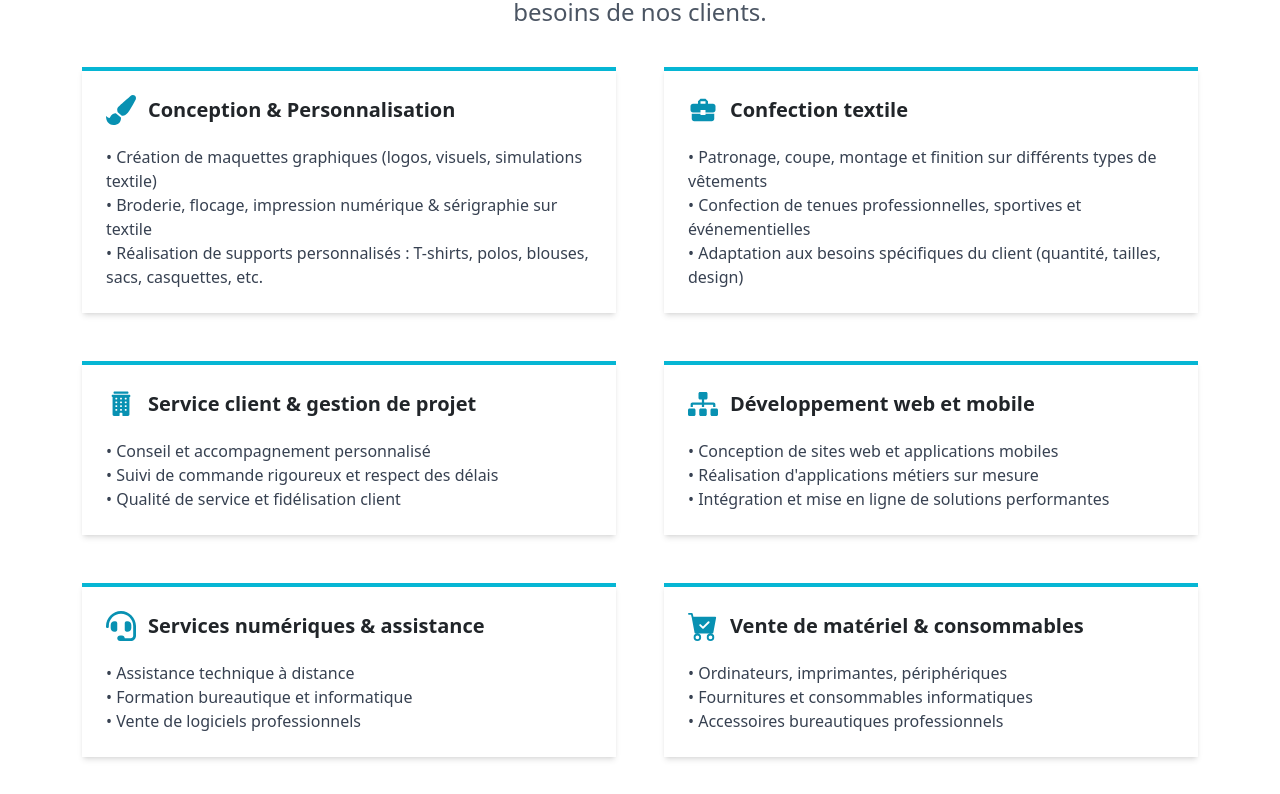
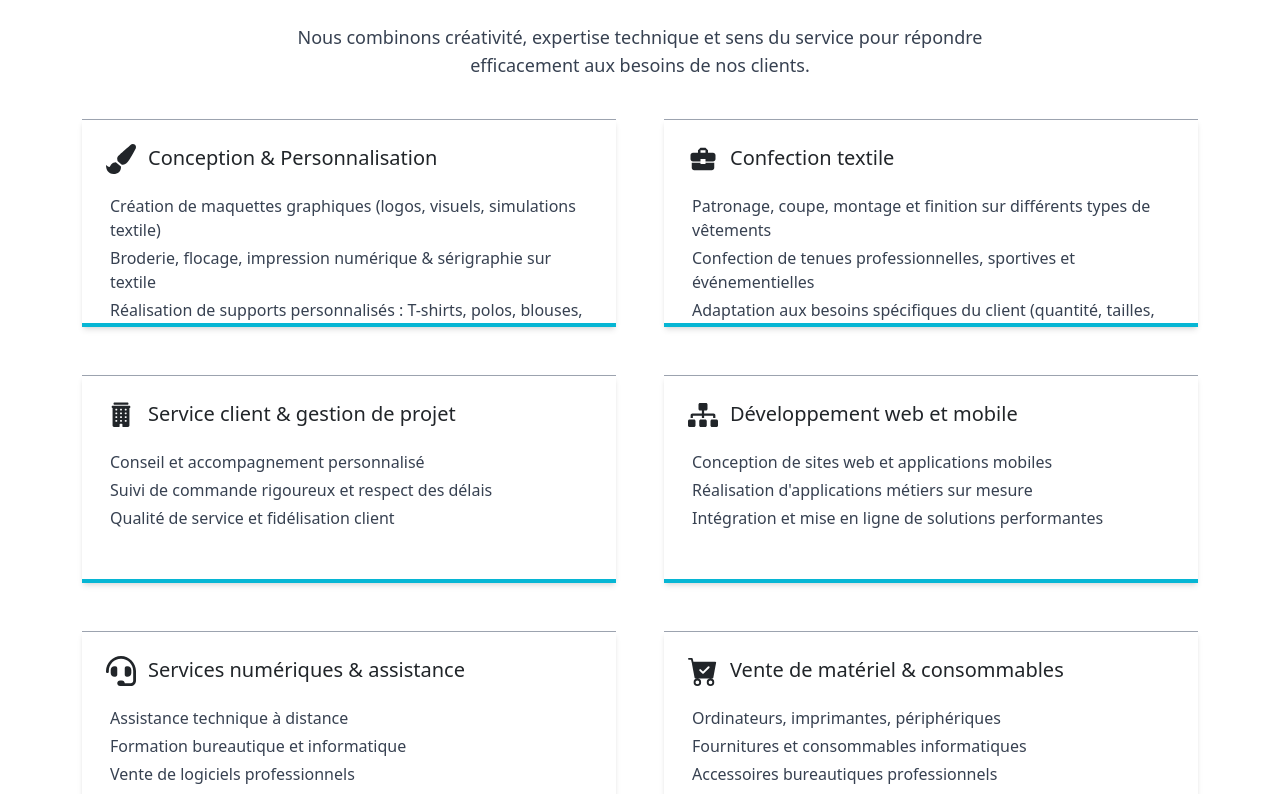
Before and after one commit to kekevounet/Stand-Art-Porfolio, a React (Create React App) app: page / in a window 1280 px wide. Shown: the part 7966-8760 px from the top of the page. Built offline with nearby package versions, Linux system fonts and the light colour scheme.

Commit message:
ajout e sweet alert

```diff
--- a/package.json
+++ b/package.json
@@ -18,6 +18,7 @@
     "react-router-dom": "^7.5.2",
     "react-scripts": "5.0.1",
     "react-scroll-parallax": "^3.4.5",
+    "sweetalert2": "^11.22.2",
     "testing-library": "^0.0.2",
     "web-vitals": "^2.1.4"
   },
--- a/src/Layouts/Pages/Compétences.jsx
+++ b/src/Layouts/Pages/Compétences.jsx
@@ -1,77 +1,89 @@
 import { IoIosBusiness } from "react-icons/io";
-import {  MdBusinessCenter } from "react-icons/md";
-import { FaHeadset, FaPaintBrush } from "react-icons/fa";
-import { FaSitemap } from "react-icons/fa";
+import { MdBusinessCenter } from "react-icons/md";
+import { FaHeadset, FaPaintBrush, FaSitemap } from "react-icons/fa";
 import { BsCartCheckFill } from "react-icons/bs";
 
 export default function Competences() {
   const items = [
     {
       titre: 'Conception & Personnalisation',
-      texte: `• Création de maquettes graphiques (logos, visuels, simulations textile)
-• Broderie, flocage, impression numérique & sérigraphie sur textile
-• Réalisation de supports personnalisés : T-shirts, polos, blouses, sacs, casquettes, etc.`,
+      texte: [
+        "Création de maquettes graphiques (logos, visuels, simulations textile)",
+        "Broderie, flocage, impression numérique & sérigraphie sur textile",
+        "Réalisation de supports personnalisés : T-shirts, polos, blouses, sacs, casquettes, etc."
+      ],
       icon: <FaPaintBrush />
     },
     {
       titre: 'Confection textile',
-      texte: `• Patronage, coupe, montage et finition sur différents types de vêtements
-• Confection de tenues professionnelles, sportives et événementielles
-• Adaptation aux besoins spécifiques du client (quantité, tailles, design)`,
+      texte: [
+        "Patronage, coupe, montage et finition sur différents types de vêtements",
+        "Confection de tenues professionnelles, sportives et événementielles",
+        "Adaptation aux besoins spécifiques du client (quantité, tailles, design)"
+      ],
       icon: <MdBusinessCenter />
     },
     {
       titre: 'Service client & gestion de projet',
-      texte: `• Conseil et accompagnement personnalisé
-• Suivi de commande rigoureux et respect des délais
-• Qualité de service et fidélisation client`,
+      texte: [
+        "Conseil et accompagnement personnalisé",
+        "Suivi de commande rigoureux et respect des délais",
+        "Qualité de service et fidélisation client"
+      ],
       icon: <IoIosBusiness />
     },
     {
       titre: 'Développement web et mobile',
-      texte: `• Conception de sites web et applications mobiles
-• Réalisation d'applications métiers sur mesure
-• Intégration et mise en ligne de solutions performantes`,
+      texte: [
+        "Conception de sites web et applications mobiles",
+        "Réalisation d'applications métiers sur mesure",
+        "Intégration et mise en ligne de solutions performantes"
+      ],
       icon: <FaSitemap />
     },
     {
       titre: 'Services numériques & assistance',
-      texte: `• Assistance technique à distance
-• Formation bureautique et informatique
-• Vente de logiciels professionnels`,
+      texte: [
+        "Assistance technique à distance",
+        "Formation bureautique et informatique",
+        "Vente de logiciels professionnels"
+      ],
       icon: <FaHeadset />
     },
     {
       titre: 'Vente de matériel & consommables',
-      texte: `• Ordinateurs, imprimantes, périphériques
-• Fournitures et consommables informatiques
-• Accessoires bureautiques professionnels`,
+      texte: [
+        "Ordinateurs, imprimantes, périphériques",
+        "Fournitures et consommables informatiques",
+        "Accessoires bureautiques professionnels"
+      ],
       icon: <BsCartCheckFill />
-    },
+    }
   ];
 
   return (
-    <div className="w-full h-[170vh] lg:h-[100vh] flex items-center justify-center flex-col mb-10 bg-white container py-16" id="Competences">
-      <h4 className="text-center mb-10 text-gray-600">
-        Nous combinons créativité, expertise technique et sens du service pour répondre efficacement aux besoins de nos clients.
-      </h4>
-      <div className="w-full mb-10 gap-5 grid lg:grid-cols-2 grid-cols-1">
+    <div className="w-full h-[200vh] lg:h-[100vh] my-10 bg-white container" id="Expérience">
+      <div className="text-center max-w-3xl mx-auto mb-10">
+        <p className="text-lg text-gray-700">
+          Nous combinons créativité, expertise technique et sens du service pour répondre efficacement aux besoins de nos clients.
+        </p>
+      </div>
+
+      <div className="w-full h-1/2 mb-10 gap-5 grid lg:grid-cols-2 grid-cols-1">
         {items.map((item, index) => (
           <div
-            className="w-full h-fit shadow-md overflow-hidden border-t-4 border-cyan-500 cursor-pointer bg-white p-4 space-y-5 relative group"
             key={index}
+            className="w-full h-52 shadow-md overflow-hidden border-b-4 border-t border-t-gray-400 border-cyan-500 cursor-pointer bg-white p-4 space-y-5 relative group"
           >
-            <div className="flex items-center">
-              <span className="text-3xl mr-3 text-cyan-600 group-hover:text-cyan-800 transition-all duration-300">
-                {item.icon}
-              </span>
-              <span className="text-xl font-semibold group-hover:text-cyan-500 transition-all duration-300">
-                {item.titre}
-              </span>
+            <div className="flex">
+              <span className="text-3xl mr-3 group-hover:text-cyan-800 transition-all duration-300">{item.icon}</span>
+              <span className="text-xl group-hover:text-cyan-500 transition-all duration-300">{item.titre}</span>
             </div>
-            <div className="whitespace-pre-line text-gray-700">
-              {item.texte}
-            </div>
+            <ul className="text-gray-700 space-y-1 list-none pl-1">
+              {item.texte.map((line, i) => (
+                <li key={i}>{line}</li>
+              ))}
+            </ul>
             <span className="absolute bottom-0 -right-28 w-0 bg-cyan-500 h-full -skew-x-[45deg] group-hover:w-1/6 transition-all duration-500"></span>
           </div>
         ))}
--- a/src/Layouts/Pages/Expériences.jsx
+++ b/src/Layouts/Pages/Expériences.jsx
@@ -36,7 +36,7 @@ export default function Expérience() {
  ];
   // Affichage
   return (
-    <div className="w-full h-[170vh] lg:h-[100vh] flex items-center justify-center flex-col mb-10 bg-white container py-16" id="Expérience">
+    <div className="w-full h-[200vh] lg:h-[100vh] my-10 bg-white container" id="Expérience">
       <div className="text-center max-w-3xl mx-auto mb-10">
   <p className="text-lg text-gray-700">
     Nous proposons une gamme complète de services autour de la personnalisation textile et de la communication visuelle. Grâce à notre savoir-faire, nous accompagnons entreprises, institutions et particuliers dans la réalisation de leurs projets sur mesure, avec une attention particulière à la qualité, à la réactivité et au respect des délais.
```
Also changed, not shown: 1 other file (tests, documents, lock files or other folders).
